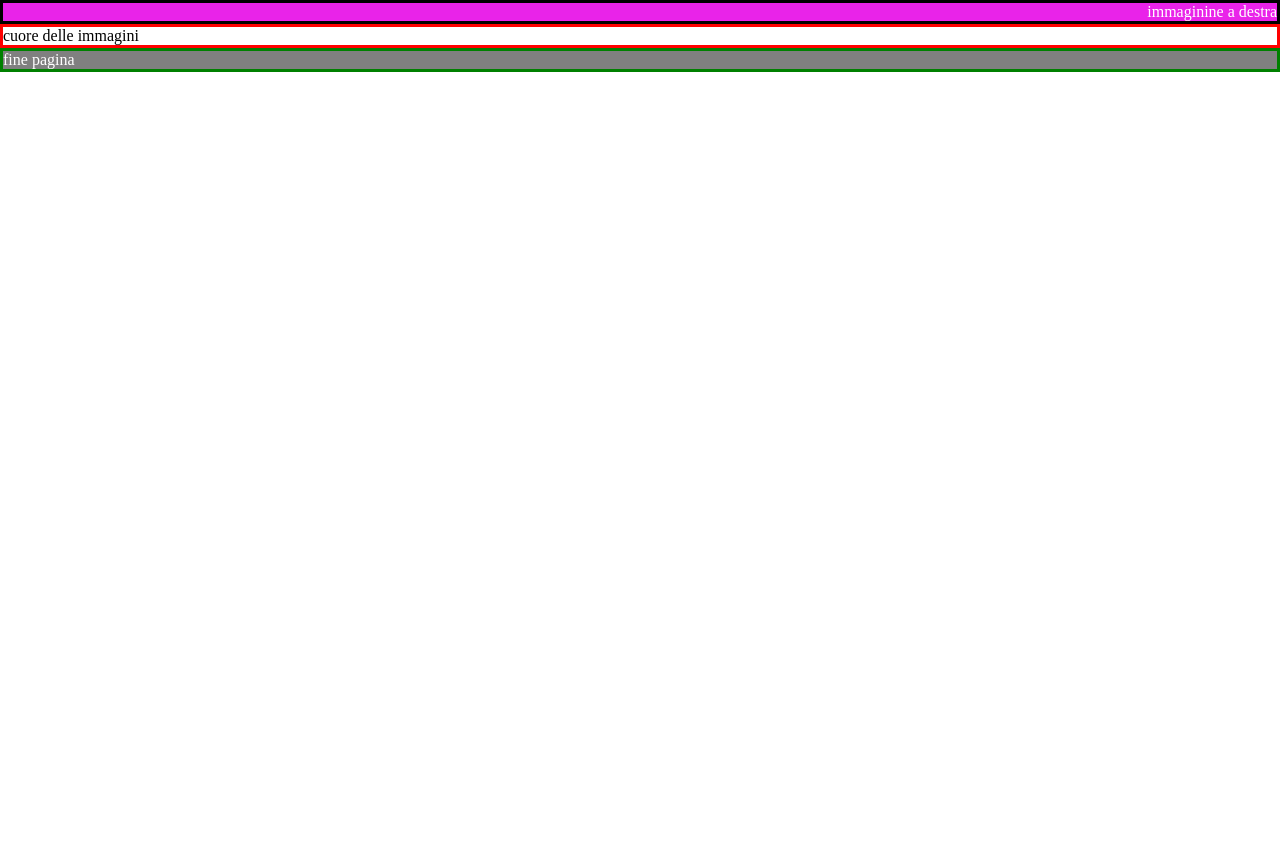
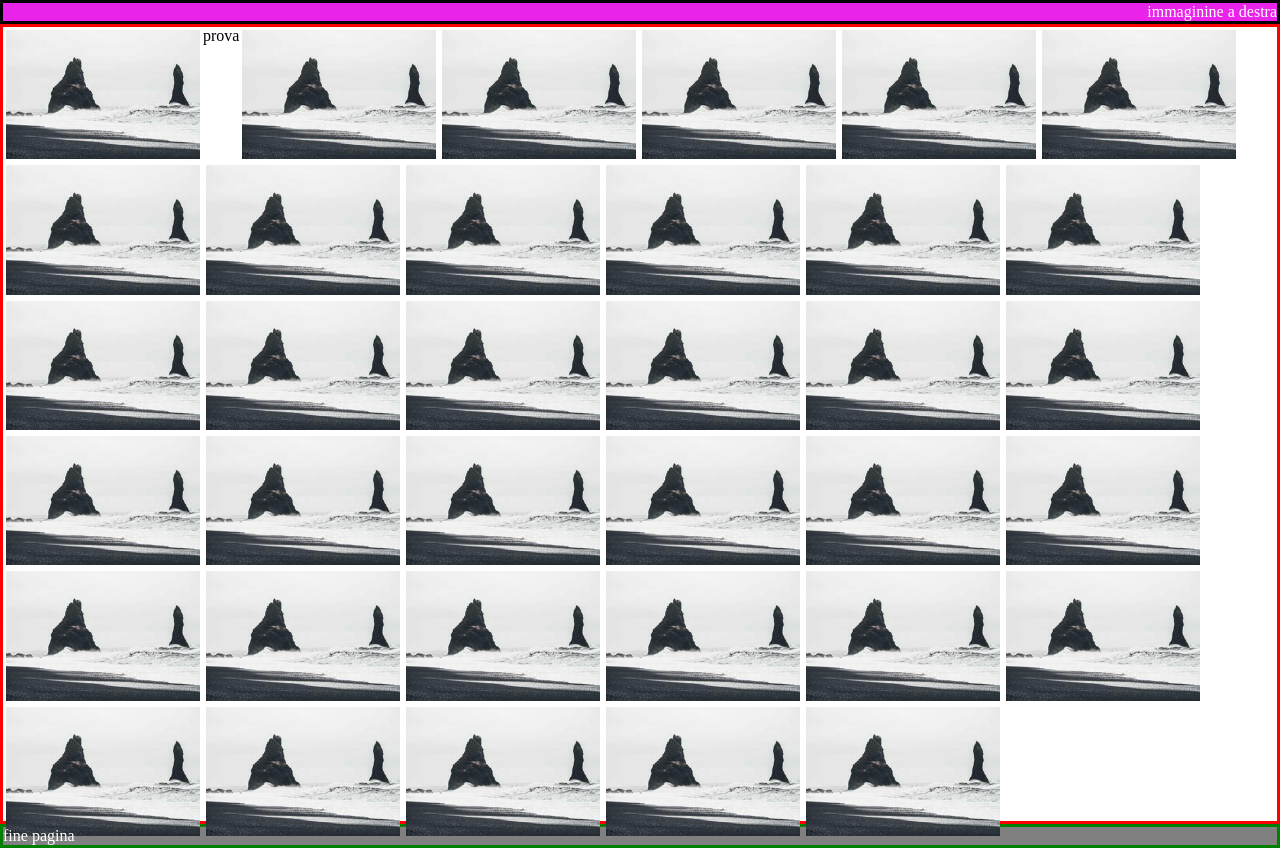
Before and after one commit to bonvi83/html-css-zoom, a plain HTML site: page index.html in a window 1280 px wide. Before the commit the page ends 800 px from the top, so only its background shows below. Drawn offline with Linux system fonts and the light colour scheme.

Commit message:
add main

```diff
--- a/css/style.css
+++ b/css/style.css
@@ -6,6 +6,7 @@
 
 header {
     border: solid 3px black;
+
     background-color: rgb(233, 35, 233);
     color: white;
     text-align: right;
@@ -13,10 +14,30 @@ header {
 
 main {
     border: solid red 3px;
+
+    width: 100vw;
+    height: 100vh;
+}
+
+figure {
+    text-align: center;
+    display: flex;
+    flex-wrap: wrap;
+
+}
+
+img {
+    width: 200px;
+    padding: 3px;
+}
+
+span {
+
 }
 
 footer {
     border: solid green 3px;
+
     background-color: grey;
     color: white;
 }
--- a/index.html
+++ b/index.html
@@ -12,8 +12,43 @@
     </header>
 
     <main>
-        cuore delle immagini
         <figure>
+            <img src="./img/1052-300x200.jpg" alt="montagna">
+            <span>prova</span>
+            <img src="./img/1052-300x200.jpg" alt="montagna">
+            <img src="./img/1052-300x200.jpg" alt="montagna">
+            <img src="./img/1052-300x200.jpg" alt="montagna">
+            <img src="./img/1052-300x200.jpg" alt="montagna">
+            <img src="./img/1052-300x200.jpg" alt="montagna">
+            <img src="./img/1052-300x200.jpg" alt="montagna">
+            <img src="./img/1052-300x200.jpg" alt="montagna">
+            <img src="./img/1052-300x200.jpg" alt="montagna">
+            <img src="./img/1052-300x200.jpg" alt="montagna">
+            <img src="./img/1052-300x200.jpg" alt="montagna">
+            <img src="./img/1052-300x200.jpg" alt="montagna">
+            <img src="./img/1052-300x200.jpg" alt="montagna">
+            <img src="./img/1052-300x200.jpg" alt="montagna">
+            <img src="./img/1052-300x200.jpg" alt="montagna">
+            <img src="./img/1052-300x200.jpg" alt="montagna">
+            <img src="./img/1052-300x200.jpg" alt="montagna">
+            <img src="./img/1052-300x200.jpg" alt="montagna">
+            <img src="./img/1052-300x200.jpg" alt="montagna">
+            <img src="./img/1052-300x200.jpg" alt="montagna">
+            <img src="./img/1052-300x200.jpg" alt="montagna">
+            <img src="./img/1052-300x200.jpg" alt="montagna">
+            <img src="./img/1052-300x200.jpg" alt="montagna">
+            <img src="./img/1052-300x200.jpg" alt="montagna">
+            <img src="./img/1052-300x200.jpg" alt="montagna">
+            <img src="./img/1052-300x200.jpg" alt="montagna">
+            <img src="./img/1052-300x200.jpg" alt="montagna">
+            <img src="./img/1052-300x200.jpg" alt="montagna">
+            <img src="./img/1052-300x200.jpg" alt="montagna">
+            <img src="./img/1052-300x200.jpg" alt="montagna">
+            <img src="./img/1052-300x200.jpg" alt="montagna">
+            <img src="./img/1052-300x200.jpg" alt="montagna">
+            <img src="./img/1052-300x200.jpg" alt="montagna">
+            <img src="./img/1052-300x200.jpg" alt="montagna">
+            <img src="./img/1052-300x200.jpg" alt="montagna">
         </figure>
     </main>
 
```
Also changed, not shown: img/1052-300x200.jpg (added).
